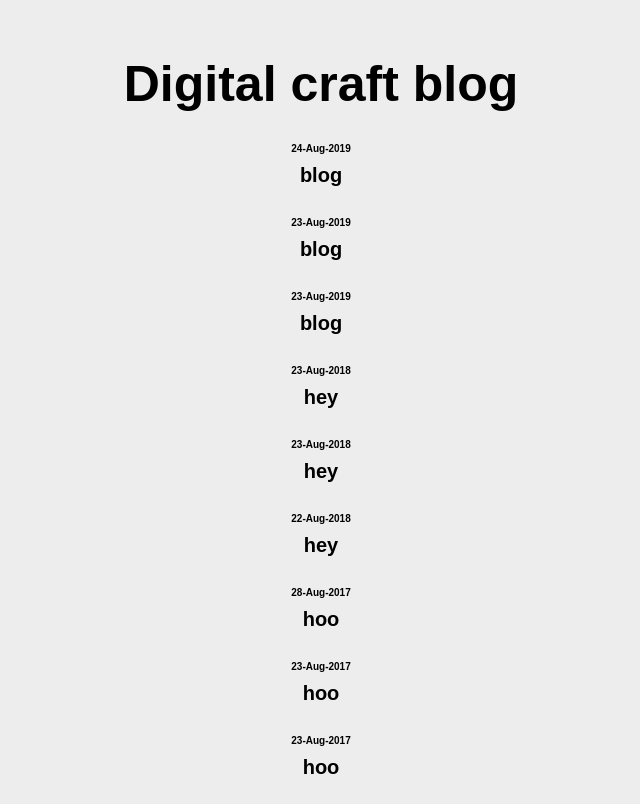
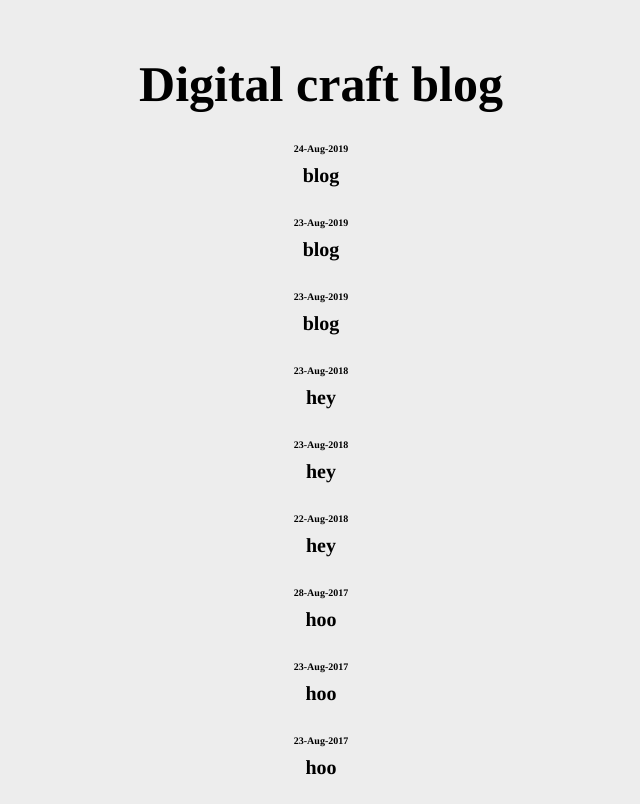
Before and after one commit to MatsCornegoor/Hypercore-Protocol-Blog, a plain HTML site: page blog/index.html in a window 1280 px wide. Shown: the whole page, without its empty margins (319-959 px from the left). Drawn offline with Linux system fonts and the light colour scheme; a web font is replaced by a local one.

Commit message:
merged styles with meeuwis

```diff
--- a/blog/style.css
+++ b/blog/style.css
@@ -1,3 +1,12 @@
+@font-face {
+    font-family: 'happy-times-bold';
+    src: url("fonts/happy-times-NG_bold_master_web.woff") format('woff');
+}
+@font-face {
+    font-family: 'happy-times-regular';
+    src: url("fonts/happy-times-NG_regular_master_web.woff") format('woff');
+}
+
 * {
     margin: 0;
     padding: 0;
@@ -16,7 +25,9 @@ body {
 }
 
 h1, h2, h3, h4, h5, h6, p {
-    font-family: Arial, Helvetica, sans-serif;
+    /* font-family: Arial, Helvetica, sans-serif; */
+    font-family:'happy-times-bold', Times, serif ;
+    color: #000000;
 }
 
 h1 {
@@ -55,7 +66,9 @@ p {
 }
 
 
-
+hr.solid {
+    border-top: 3px solid #000;
+}
 
 
 .header {
```
